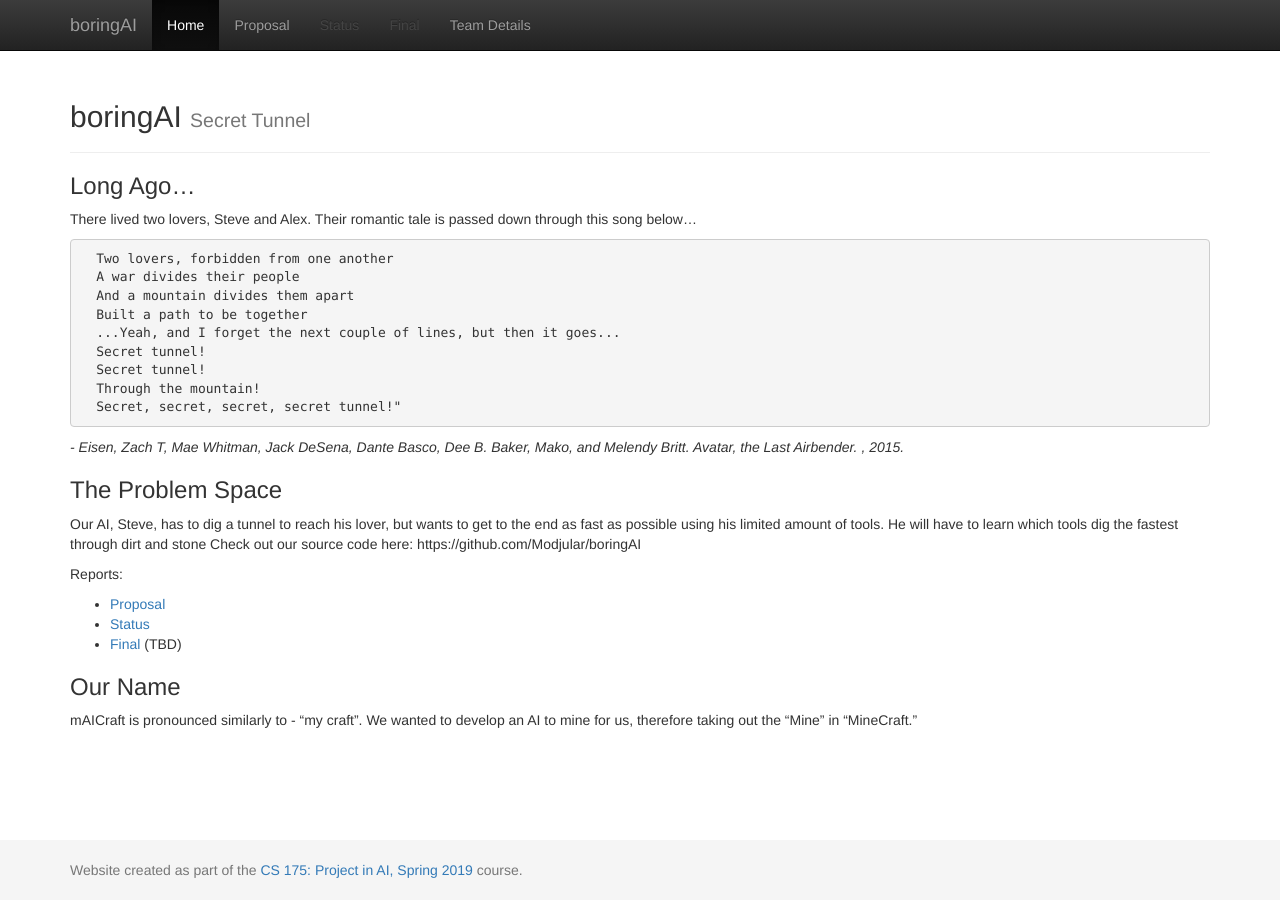
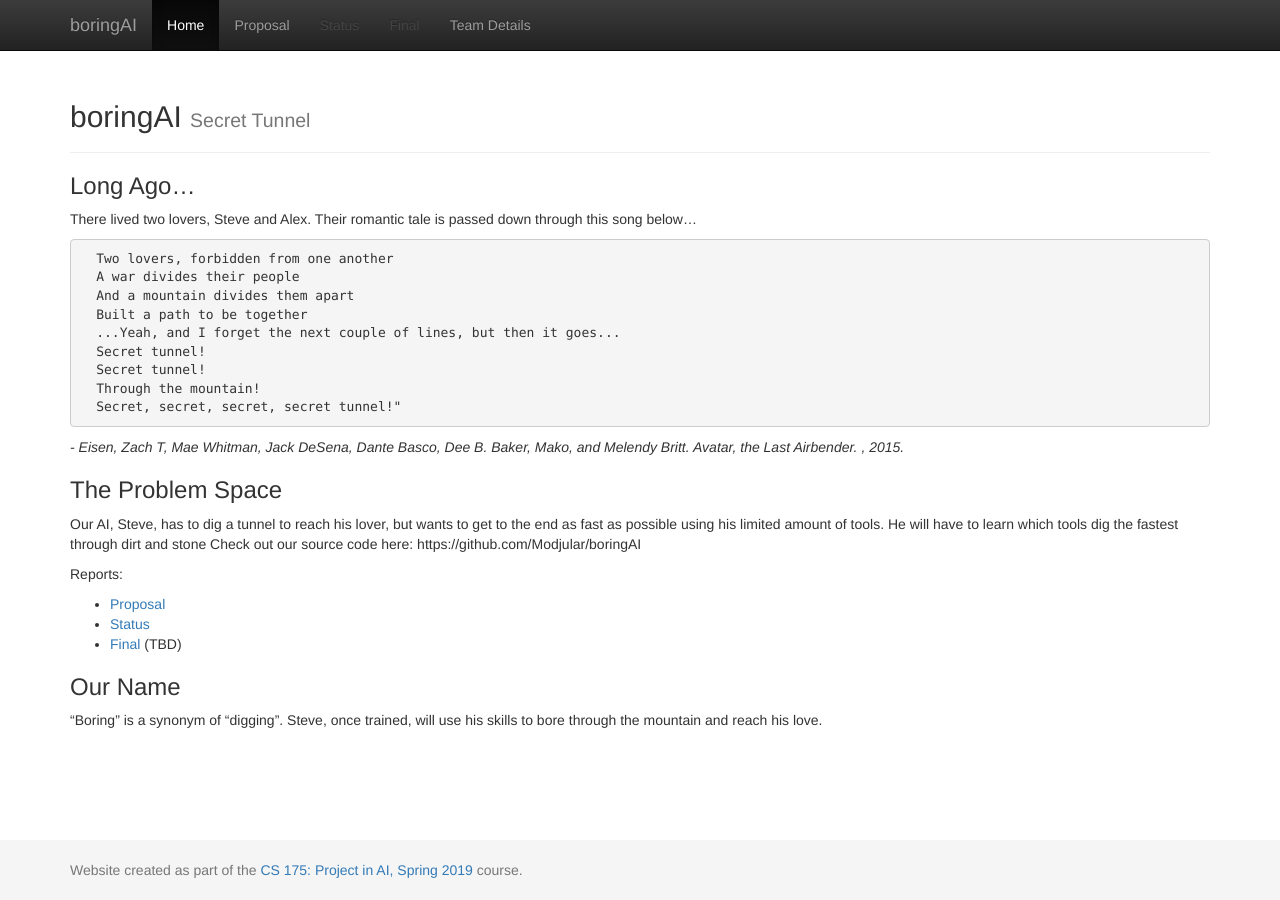
Before and after one commit to Modjular/boringAI, a Jekyll site: the page built from docs/index.md, in a window 1280 px wide. Built offline with Jekyll 4.4.1, drawn with Linux system fonts in a browser that asks for light colours.

Commit message:
Update index.md

```diff
--- a/docs/index.md
+++ b/docs/index.md
@@ -30,4 +30,4 @@ Reports:
 - [Final](final.html) (TBD)
 
 ### Our Name
-mAICraft is pronounced similarly to - "my craft". We wanted to develop an AI to mine for us, therefore taking out the "Mine" in "MineCraft."
+"Boring" is a synonym of "digging". Steve, once trained, will use his skills to bore through the mountain and reach his love.
```
